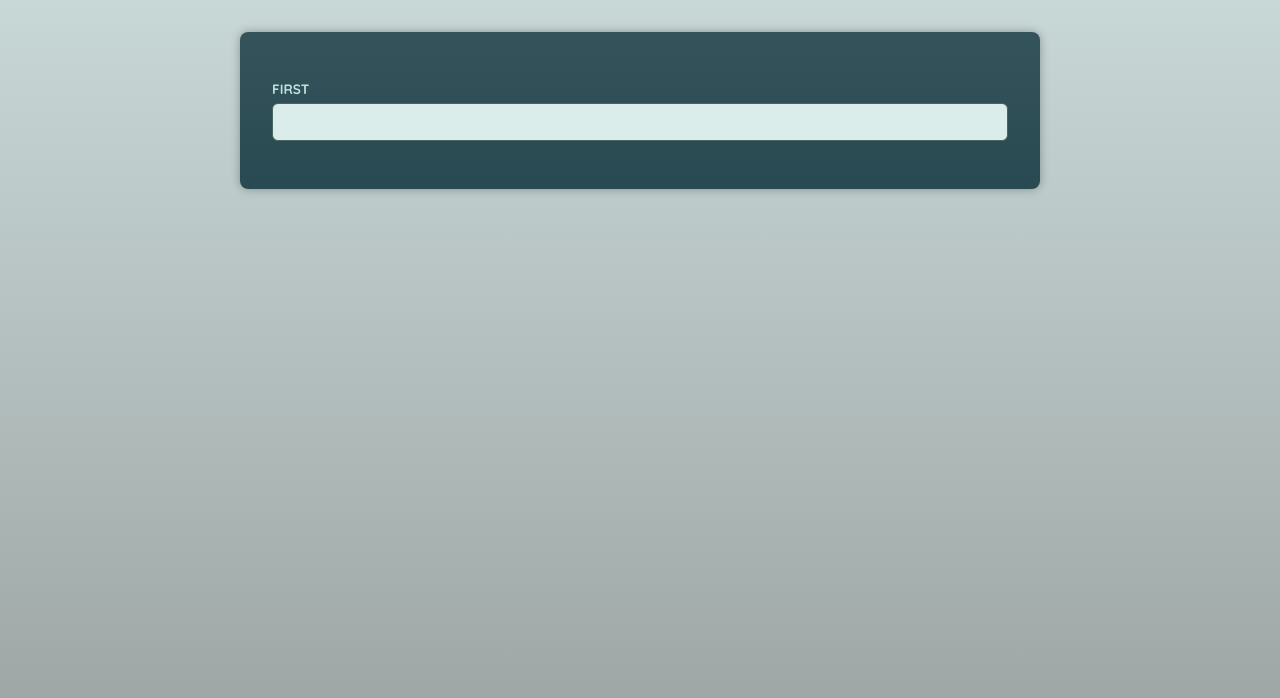
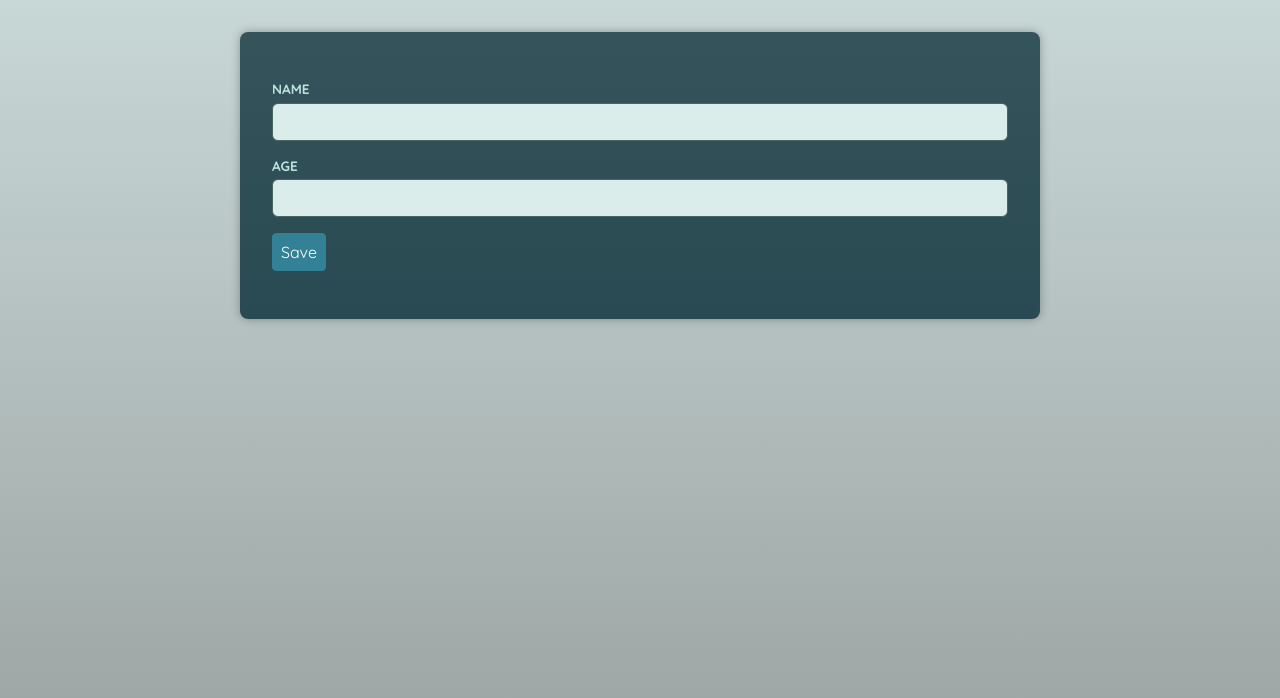
Before and after one commit to MahdiAtlas2004/advance-typescript, a React (Vite) app: page / in a window 1280 px wide. Shown: the top 698 px of the page. Built offline with nearby package versions, Linux system fonts and the light colour scheme; a web font is replaced by a local one.

Commit message:
Building Another Wrapper Component Custom Form Component

```diff
--- a/src/App.tsx
+++ b/src/App.tsx
@@ -1,13 +1,21 @@
 import { useEffect, useRef } from "react";
 import Input from "./components/Input";
+import Form from "./components/Form";
+import Button from "./components/Button";
 
 function App() {
   // Setting generic type for useRef hook to tell the useRef that this is a ref for an input element.
   const input = useRef<HTMLInputElement>(null);
 
-return (
+  return (
     <main>
-      <Input label="first" id="test" ref={input} />
+      <Form>
+        <Input type="text" label="Name" id="name" />
+        <Input type="number" label="Age" id="age" />
+        <p>
+          <Button>Save</Button>
+        </p>
+      </Form>
     </main>
   );
 }
--- /dev/null
+++ b/src/components/Form.tsx
@@ -0,0 +1,8 @@
+import { type ComponentPropsWithoutRef } from "react";
+
+// This type will allows all the props that a form can have.
+type FormProps = ComponentPropsWithoutRef<"form">;
+
+export default function Form(props: FormProps) {
+  return <form {...props}>{props.children}</form>;
+}
```
